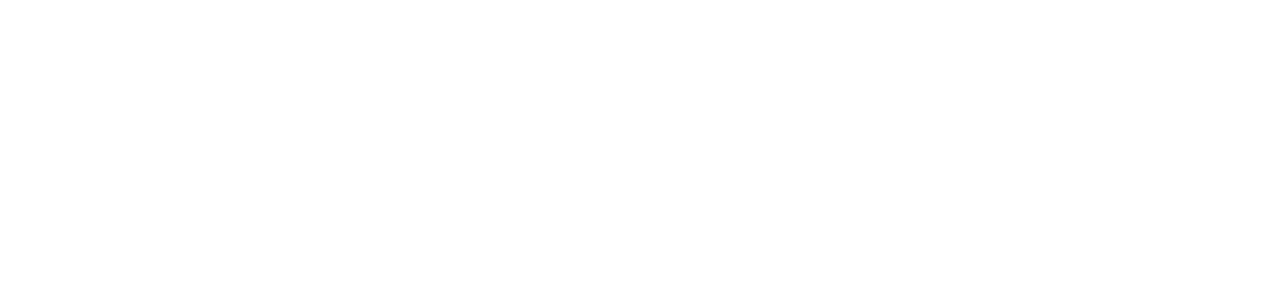
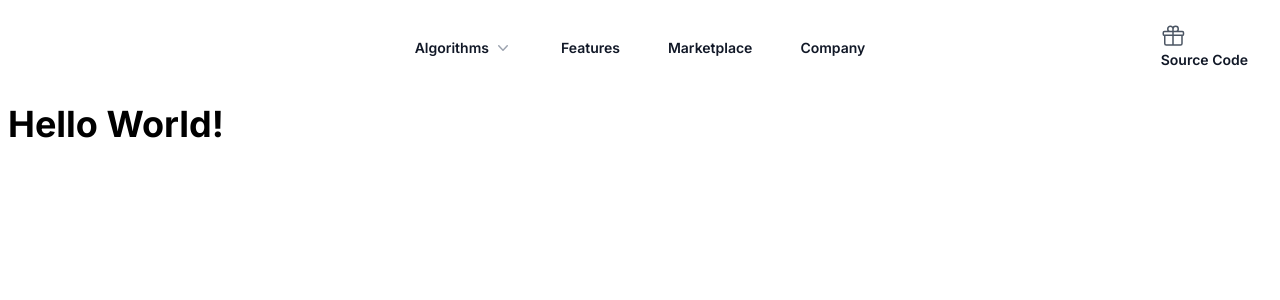
Before and after one commit to asadhayat1068/cryptography-book, a Next.js app: page / in a window 1280 px wide. Shown: the top 300 px of the page. Built offline with nearby package versions, Linux system fonts and the light colour scheme.

Commit message:
Site Layout

```diff
--- a/package.json
+++ b/package.json
@@ -10,6 +10,8 @@
     "format": "prettier --write ."
   },
   "dependencies": {
+    "@headlessui/react": "^1.7.17",
+    "@heroicons/react": "^2.0.18",
     "next": "14.0.3",
     "react": "^18",
     "react-dom": "^18"
--- a/src/app/layout.tsx
+++ b/src/app/layout.tsx
@@ -1,6 +1,7 @@
 import type { Metadata } from "next";
 import { Inter } from "next/font/google";
 import "../styles/globals.css";
+import Header from "@/components/layout/Header";
 
 const inter = Inter({ subsets: ["latin"], variable: "--font-inter" });
 
@@ -16,7 +17,11 @@
 }) {
   return (
     <html lang="en">
-      <body className={`${inter.variable}`}>{children}</body>
+      <body className={`${inter.variable}`}>
+        <Header />
+        {children}
+        {/* <footer className="bg-gray-800">&copy; 2021</footer> */}
+      </body>
     </html>
   );
 }
--- a/src/app/page.tsx
+++ b/src/app/page.tsx
@@ -1,5 +1,5 @@
 function Home() {
-  return <h1 className="p-2 px-2 text-4xl font-bold"></h1>;
+  return <h1 className="p-2 px-2 text-4xl font-bold">Hello World!</h1>;
 }
 
 export default Home;
--- /dev/null
+++ b/src/components/layout/Header.tsx
@@ -0,0 +1,211 @@
+"use client";
+import { Fragment, useState } from "react";
+import { Dialog, Disclosure, Popover, Transition } from "@headlessui/react";
+import {
+  ArrowPathIcon,
+  Bars3Icon,
+  GiftIcon,
+  XMarkIcon,
+} from "@heroicons/react/24/outline";
+import { ChevronDownIcon } from "@heroicons/react/20/solid";
+
+const algorithms = [];
+const callsToAction: any[] = [
+  // { name: "Watch demo", href: "#", icon: PlayCircleIcon },
+  // { name: "Contact sales", href: "#", icon: PhoneIcon },
+];
+
+function classNames(...classes: string[]) {
+  return classes.filter(Boolean).join(" ");
+}
+
+export default function Header() {
+  const [mobileMenuOpen, setMobileMenuOpen] = useState(false);
+
+  return (
+    <header className="bg-white">
+      <nav
+        className="mx-auto flex max-w-7xl items-center justify-between p-6 lg:px-8"
+        aria-label="Global"
+      >
+        <div className="flex lg:flex-1">
+          <a href="#" className="-m-1.5 p-1.5">
+            <span className="sr-only">Your Company</span>
+            {/* <img
+              className="h-8 w-auto"
+              src="https://tailwindui.com/img/logos/mark.svg?color=indigo&shade=600"
+              alt=""
+              width={32}
+            /> */}
+          </a>
+        </div>
+        <div className="flex lg:hidden">
+          <button
+            type="button"
+            className="-m-2.5 inline-flex items-center justify-center rounded-md p-2.5 text-gray-700"
+            onClick={() => setMobileMenuOpen(true)}
+          >
+            <span className="sr-only">Open main menu</span>
+            <Bars3Icon className="h-6 w-6" aria-hidden="true" />
+          </button>
+        </div>
+        <Popover.Group className="hidden lg:flex lg:gap-x-12">
+          <Popover className="relative">
+            <Popover.Button className="flex items-center gap-x-1 text-sm font-semibold leading-6 text-gray-900">
+              Algorithms
+              <ChevronDownIcon
+                className="h-5 w-5 flex-none text-gray-400"
+                aria-hidden="true"
+              />
+            </Popover.Button>
+
+            <Transition
+              as={Fragment}
+              enter="transition ease-out duration-200"
+              enterFrom="opacity-0 translate-y-1"
+              enterTo="opacity-100 translate-y-0"
+              leave="transition ease-in duration-150"
+              leaveFrom="opacity-100 translate-y-0"
+              leaveTo="opacity-0 translate-y-1"
+            >
+              <Popover.Panel className="absolute -left-8 top-full z-10 mt-3 w-screen max-w-md overflow-hidden rounded-3xl bg-white shadow-lg ring-1 ring-gray-900/5">
+                <div className="p-4">
+                  {algorithms.map((item) => (
+                    <div
+                      key={item.name}
+                      className="group relative flex items-center gap-x-6 rounded-lg p-4 text-sm leading-6 hover:bg-gray-50"
+                    >
+                      <div className="flex h-11 w-11 flex-none items-center justify-center rounded-lg bg-gray-50 group-hover:bg-white">
+                        <item.icon
+                          className="h-6 w-6 text-gray-600 group-hover:text-indigo-600"
+                          aria-hidden="true"
+                        />
+                      </div>
+                      <div className="flex-auto">
+                        <a
+                          href={item.href}
+                          className="block font-semibold text-gray-900"
+                        >
+                          {item.name}
+                          <span className="absolute inset-0" />
+                        </a>
+                        <p className="mt-1 text-gray-600">{item.description}</p>
+                      </div>
+                    </div>
+                  ))}
+                </div>
+              </Popover.Panel>
+            </Transition>
+          </Popover>
+
+          <a href="#" className="text-sm font-semibold leading-6 text-gray-900">
+            Features
+          </a>
+          <a href="#" className="text-sm font-semibold leading-6 text-gray-900">
+            Marketplace
+          </a>
+          <a href="#" className="text-sm font-semibold leading-6 text-gray-900">
+            Company
+          </a>
+        </Popover.Group>
+        <div className="hidden lg:flex lg:flex-1 lg:justify-end">
+          <a href="#" className="text-sm font-semibold leading-6 text-gray-900">
+            <GiftIcon
+              className="h-6 w-6 text-gray-600 group-hover:text-indigo-600"
+              aria-hidden="true"
+            />
+            {" Source Code "}
+          </a>
+        </div>
+      </nav>
+      <Dialog
+        as="div"
+        className="lg:hidden"
+        open={mobileMenuOpen}
+        onClose={setMobileMenuOpen}
+      >
+        <div className="fixed inset-0 z-10" />
+        <Dialog.Panel className="fixed inset-y-0 right-0 z-10 w-full overflow-y-auto bg-white px-6 py-6 sm:max-w-sm sm:ring-1 sm:ring-gray-900/10">
+          <div className="flex items-center justify-between">
+            <a href="#" className="-m-1.5 p-1.5">
+              <span className="sr-only">Your Company</span>
+              {/* <img
+                className="h-8 w-auto"
+                src="https://tailwindui.com/img/logos/mark.svg?color=indigo&shade=600"
+                alt=""
+              /> */}
+            </a>
+            <button
+              type="button"
+              className="-m-2.5 rounded-md p-2.5 text-gray-700"
+              onClick={() => setMobileMenuOpen(false)}
+            >
+              <span className="sr-only">Close menu</span>
+              <XMarkIcon className="h-6 w-6" aria-hidden="true" />
+            </button>
+          </div>
+          <div className="mt-6 flow-root">
+            <div className="-my-6 divide-y divide-gray-500/10">
+              <div className="space-y-2 py-6">
+                <Disclosure as="div" className="-mx-3">
+                  {({ open }) => (
+                    <>
+                      <Disclosure.Button className="flex w-full items-center justify-between rounded-lg py-2 pl-3 pr-3.5 text-base font-semibold leading-7 text-gray-900 hover:bg-gray-50">
+                        Product
+                        <ChevronDownIcon
+                          className={classNames(
+                            open ? "rotate-180" : "",
+                            "h-5 w-5 flex-none",
+                          )}
+                          aria-hidden="true"
+                        />
+                      </Disclosure.Button>
+                      <Disclosure.Panel className="mt-2 space-y-2">
+                        {[...algorithms].map((item) => (
+                          <Disclosure.Button
+                            key={item.name}
+                            as="a"
+                            href={item.href}
+                            className="block rounded-lg py-2 pl-6 pr-3 text-sm font-semibold leading-7 text-gray-900 hover:bg-gray-50"
+                          >
+                            {item.name}
+                          </Disclosure.Button>
+                        ))}
+                      </Disclosure.Panel>
+                    </>
+                  )}
+                </Disclosure>
+                <a
+                  href="#"
+                  className="-mx-3 block rounded-lg px-3 py-2 text-base font-semibold leading-7 text-gray-900 hover:bg-gray-50"
+                >
+                  Features
+                </a>
+                <a
+                  href="#"
+                  className="-mx-3 block rounded-lg px-3 py-2 text-base font-semibold leading-7 text-gray-900 hover:bg-gray-50"
+                >
+                  Marketplace
+                </a>
+                <a
+                  href="#"
+                  className="-mx-3 block rounded-lg px-3 py-2 text-base font-semibold leading-7 text-gray-900 hover:bg-gray-50"
+                >
+                  Company
+                </a>
+              </div>
+              <div className="py-6">
+                <a
+                  href="#"
+                  className="-mx-3 block rounded-lg px-3 py-2.5 text-base font-semibold leading-7 text-gray-900 hover:bg-gray-50"
+                >
+                  Source Code
+                </a>
+              </div>
+            </div>
+          </div>
+        </Dialog.Panel>
+      </Dialog>
+    </header>
+  );
+}
```
Also changed, not shown: 1 other file (tests, documents, lock files or other folders).
